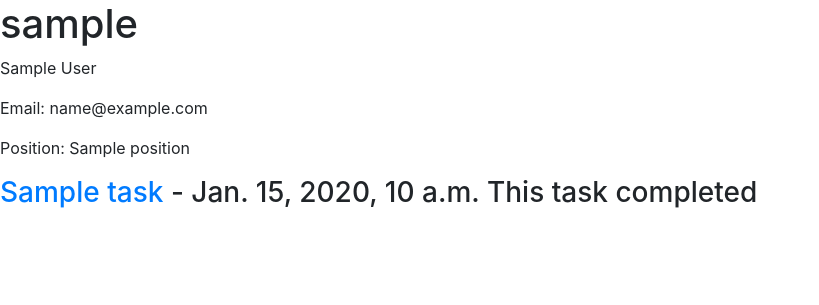
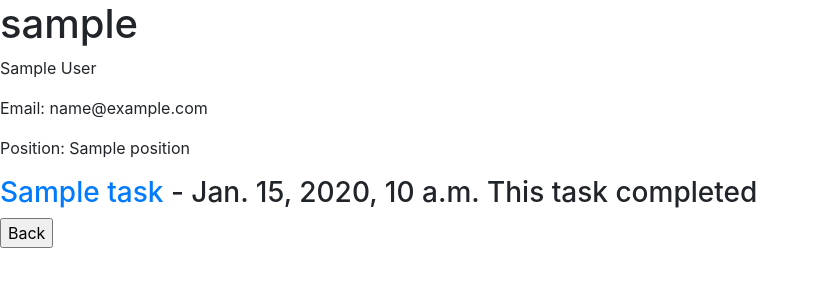
Before and after one commit to Fantom245/IT_job_manager, a Django app: page /workers/1/ in a window 1280 px wide. Shown: the part 142-447 px from the top of the page, without its empty margins (0-819 px from the left). Run offline with Django 5.2, Linux system fonts and the light colour scheme; the first user in the database is signed in; tables that the repository leaves empty hold one stand-in row (Sample ...).

Commit message:
add back button in worker_detail.html

```diff
--- a/templates/workspace/worker_detail.html
+++ b/templates/workspace/worker_detail.html
@@ -18,4 +18,5 @@
     {% empty %}
         <h3>The user has no uncompleted tasks</h3>
     {% endfor %}
+    <input type="button" value="Back" onclick="history.back()">
 {% endblock %}
```
